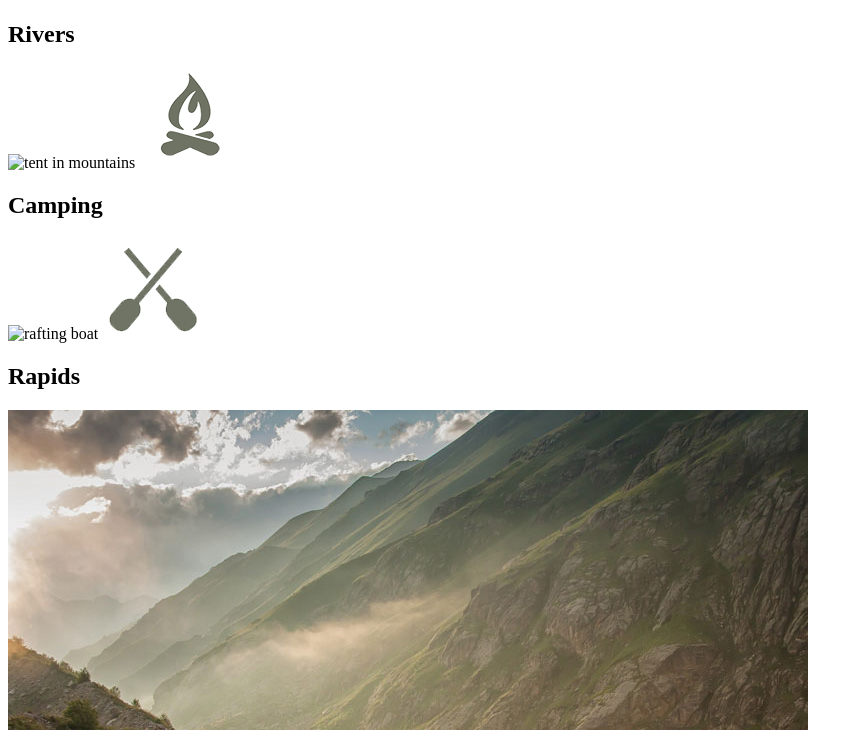
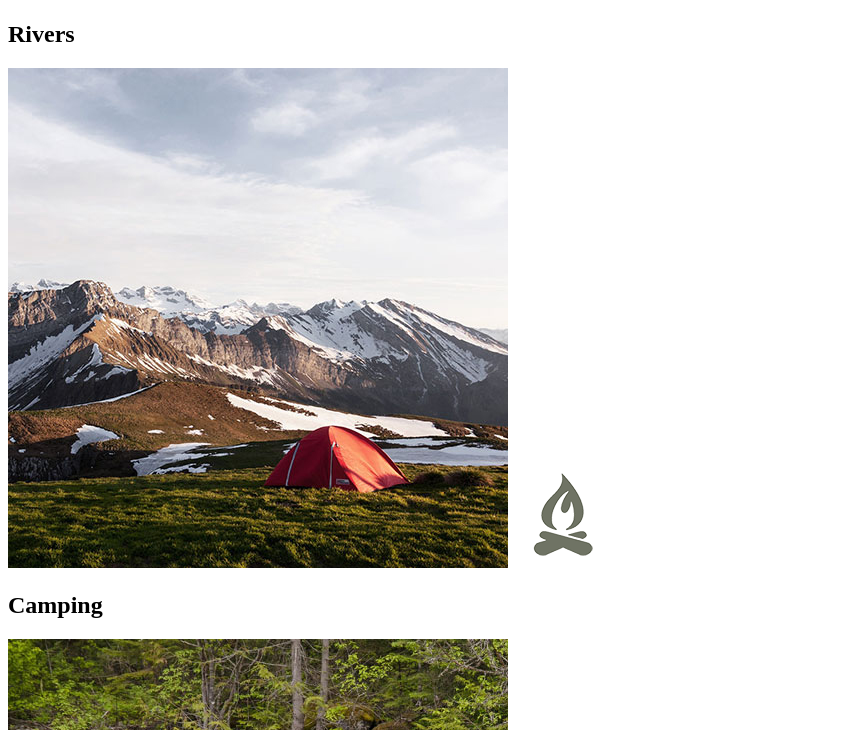
Before and after one commit to mejiawilliam87/wdd130A, a plain HTML site: page wwr/index.html in a window 1280 px wide. Shown: the part 1630-2360 px from the top of the page, without its empty margins (0-863 px from the left). Drawn offline with Linux system fonts and the light colour scheme.

Commit message:
some changes

```diff
--- a/wwr/index.html
+++ b/wwr/index.html
@@ -37,12 +37,12 @@
             <h2>Rivers</h2>
         </section>
         <section class="camping-card">
-            <img class="card-img" src="images/camping.jpg" alt="tent in mountains">
+            <img class="card-img" src="images/camping.jpeg" alt="tent in mountains">
             <img class="icon" src="images/fire_icon.png" alt="fire icon">
             <h2>Camping</h2>
         </section>
         <section class="rapids-card">
-            <img class="card-img" src="images/rapids.jpg" alt="rafting boat">
+            <img class="card-img" src="images/rapids.jpeg" alt="rafting boat">
             <img class="icon" src="images/oars.png" alt="oars icon">
             <h2>Rapids</h2>
         </section>
```
